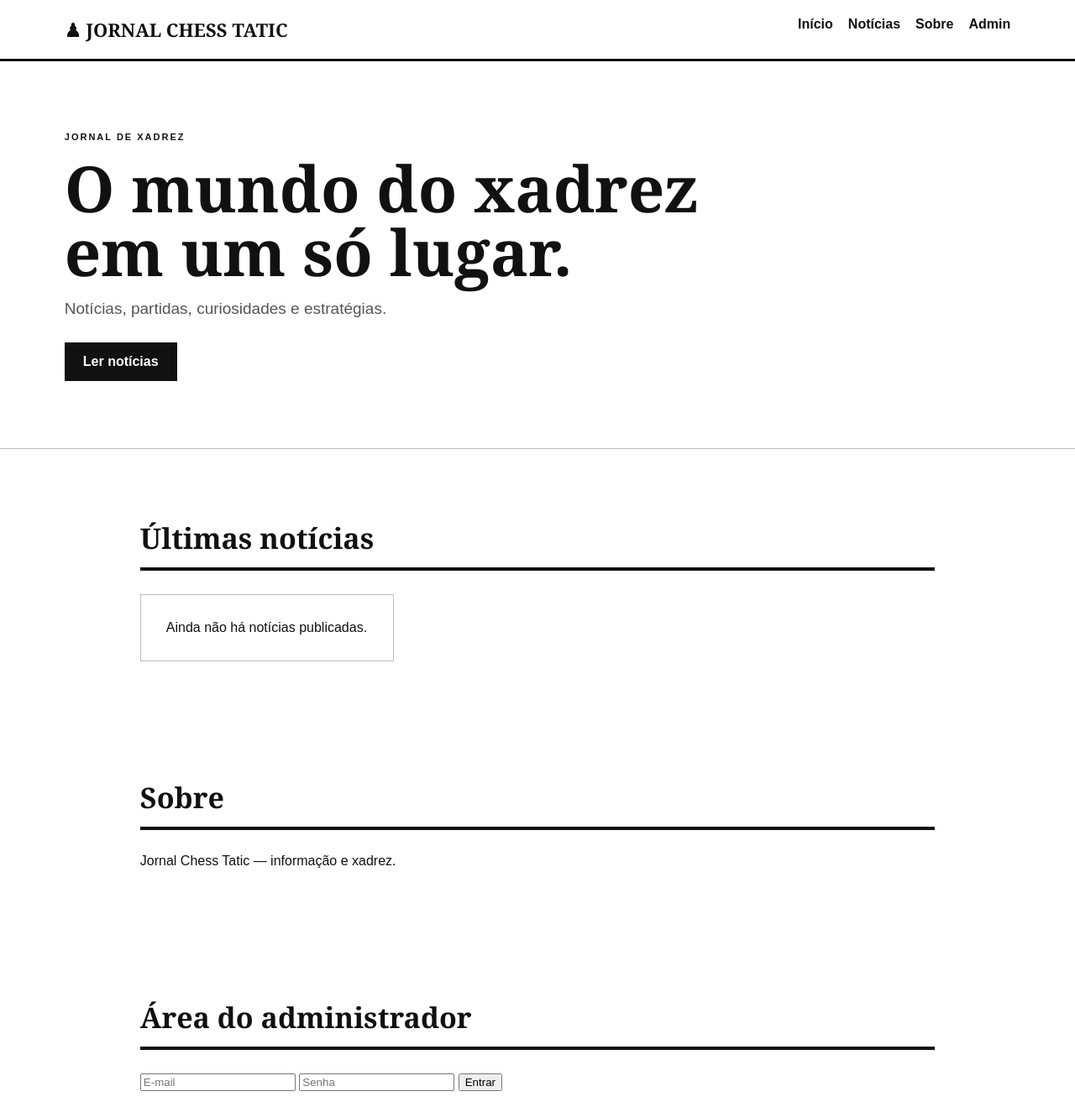
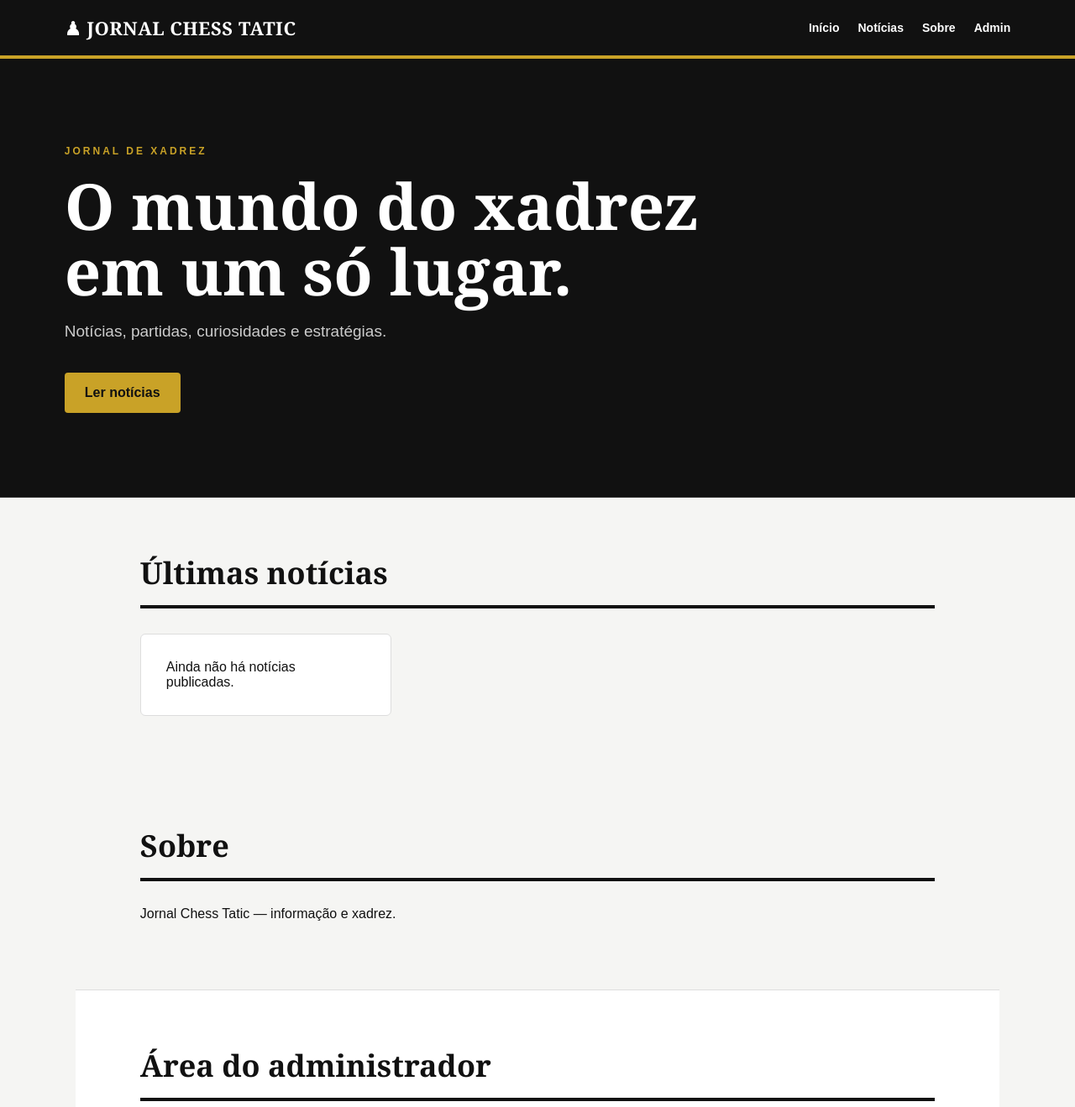
Before and after one commit to crpncrpn21-max/jornal-chess-tatic, a website built with Vite: page index.html in a window 1280 px wide. Shown: the top 1319 px of the page at 84% size. Built offline with nearby package versions, Linux system fonts and the light colour scheme; some packages are replaced by stand-ins of ours; no server answers; the database is empty.

Commit message:
Update style.css

```diff
--- a/style.css
+++ b/style.css
@@ -1 +1,233 @@
-*{box-sizing:border-box}body{margin:0;font-family:Arial;background:#fff;color:#111}header{padding:20px 6%;border-bottom:3px solid #111;display:flex;justify-content:space-between;gap:20px}header b{font-family:Georgia;font-size:22px}nav{display:flex;gap:18px}nav a{color:#111;text-decoration:none;font-weight:bold}.hero{padding:80px 6%;border-bottom:1px solid #bbb}.hero span{font-size:11px;font-weight:bold;letter-spacing:2px}.hero h1{font:700 clamp(42px,7vw,76px)/1 Georgia;margin:15px 0;max-width:800px}.hero p{font-size:19px;color:#555}.btn{display:inline-block;background:#111;color:#fff;padding:14px 22px;text-decoration:none;font-weight:bold;margin-top:10px}section:not(.hero){max-width:1100px;margin:auto;padding:55px 6%}h2{font:700 34px Georgia;border-bottom:4px solid #111;padding-bottom:12px}#news-list{display:grid;grid-template-columns:repeat(3,1fr);gap:20px}.card{border:1px solid #bbb;padding:0 20px 20px}.card h3{font:700 25px Georgia}.card p{color:#555;line-height:1.5}.empty{padding:30px;border:1px solid #bbb}@media(max-width:700px){header{flex-direction:column}#news-list{grid-template-columns:1fr}}footer{border-top:3px solid #111;padding:25px 6%;font-size:13px}
+ *{box-sizing:border-box}
+
+html{scroll-behavior:smooth}
+
+body{
+  margin:0;
+  font-family:Arial,sans-serif;
+  background:#f5f5f3;
+  color:#111;
+}
+
+header{
+  position:sticky;
+  top:0;
+  z-index:10;
+  padding:18px 6%;
+  background:#111;
+  color:#fff;
+  border-bottom:4px solid #c9a227;
+  display:flex;
+  justify-content:space-between;
+  align-items:center;
+  gap:20px;
+}
+
+header b{
+  font-family:Georgia,serif;
+  font-size:22px;
+  letter-spacing:.5px;
+}
+
+nav{
+  display:flex;
+  gap:22px;
+  flex-wrap:wrap;
+}
+
+nav a{
+  color:#fff;
+  text-decoration:none;
+  font-weight:bold;
+  font-size:14px;
+  transition:.2s;
+}
+
+nav a:hover{
+  color:#c9a227;
+}
+
+.hero{
+  padding:100px 6%;
+  background:#111;
+  color:#fff;
+  border-bottom:1px solid #333;
+}
+
+.hero span{
+  font-size:12px;
+  font-weight:bold;
+  letter-spacing:3px;
+  color:#c9a227;
+}
+
+.hero h1{
+  font:700 clamp(42px,7vw,76px)/1.02 Georgia,serif;
+  margin:18px 0;
+  max-width:850px;
+}
+
+.hero p{
+  font-size:19px;
+  color:#ccc;
+  max-width:650px;
+  line-height:1.6;
+}
+
+.btn{
+  display:inline-block;
+  background:#c9a227;
+  color:#111;
+  padding:15px 24px;
+  text-decoration:none;
+  font-weight:bold;
+  margin-top:15px;
+  border-radius:4px;
+  transition:.2s;
+}
+
+.btn:hover{
+  transform:translateY(-2px);
+  background:#e0bb3d;
+}
+
+section:not(.hero){
+  max-width:1100px;
+  margin:auto;
+  padding:65px 6%;
+}
+
+h2{
+  font:700 36px Georgia,serif;
+  border-bottom:4px solid #111;
+  padding-bottom:14px;
+  margin-top:0;
+}
+
+#news-list{
+  display:grid;
+  grid-template-columns:repeat(3,1fr);
+  gap:24px;
+}
+
+.card{
+  background:#fff;
+  border:1px solid #ddd;
+  padding:22px;
+  border-radius:6px;
+  box-shadow:0 4px 14px rgba(0,0,0,.06);
+  transition:.2s;
+}
+
+.card:hover{
+  transform:translateY(-4px);
+  box-shadow:0 8px 22px rgba(0,0,0,.1);
+}
+
+.card small{
+  color:#777;
+  font-size:12px;
+}
+
+.card h3{
+  font:700 25px/1.2 Georgia,serif;
+  margin:12px 0;
+}
+
+.card p{
+  color:#555;
+  line-height:1.6;
+}
+
+.card img{
+  width:100%;
+  max-height:220px;
+  object-fit:cover;
+  margin-top:15px;
+  border-radius:4px;
+}
+
+.empty{
+  padding:30px;
+  background:#fff;
+  border:1px solid #ddd;
+  border-radius:6px;
+}
+
+#admin{
+  background:#fff;
+  border-top:1px solid #ddd;
+}
+
+#admin input,
+#admin textarea{
+  display:block;
+  width:100%;
+  max-width:650px;
+  margin:10px 0;
+  padding:13px;
+  border:1px solid #bbb;
+  border-radius:4px;
+  font:inherit;
+}
+
+#admin textarea{
+  min-height:150px;
+  resize:vertical;
+}
+
+#admin button{
+  background:#111;
+  color:#fff;
+  border:0;
+  padding:13px 22px;
+  font-weight:bold;
+  border-radius:4px;
+  cursor:pointer;
+}
+
+#admin button:hover{
+  background:#333;
+}
+
+footer{
+  background:#111;
+  color:#fff;
+  border-top:4px solid #c9a227;
+  padding:28px 6%;
+  font-size:13px;
+}
+
+@media(max-width:800px){
+  #news-list{
+    grid-template-columns:repeat(2,1fr);
+  }
+}
+
+@media(max-width:600px){
+  header{
+    position:relative;
+    flex-direction:column;
+    align-items:flex-start;
+  }
+
+  nav{
+    gap:14px;
+  }
+
+  .hero{
+    padding:70px 6%;
+  }
+
+  .hero h1{
+    font-size:44px;
+  }
+
+  #news-list{
+    grid-template-columns:1fr;
+  }
+
+  section:not(.hero){
+    padding:50px 6%;
+  }
+}
```
